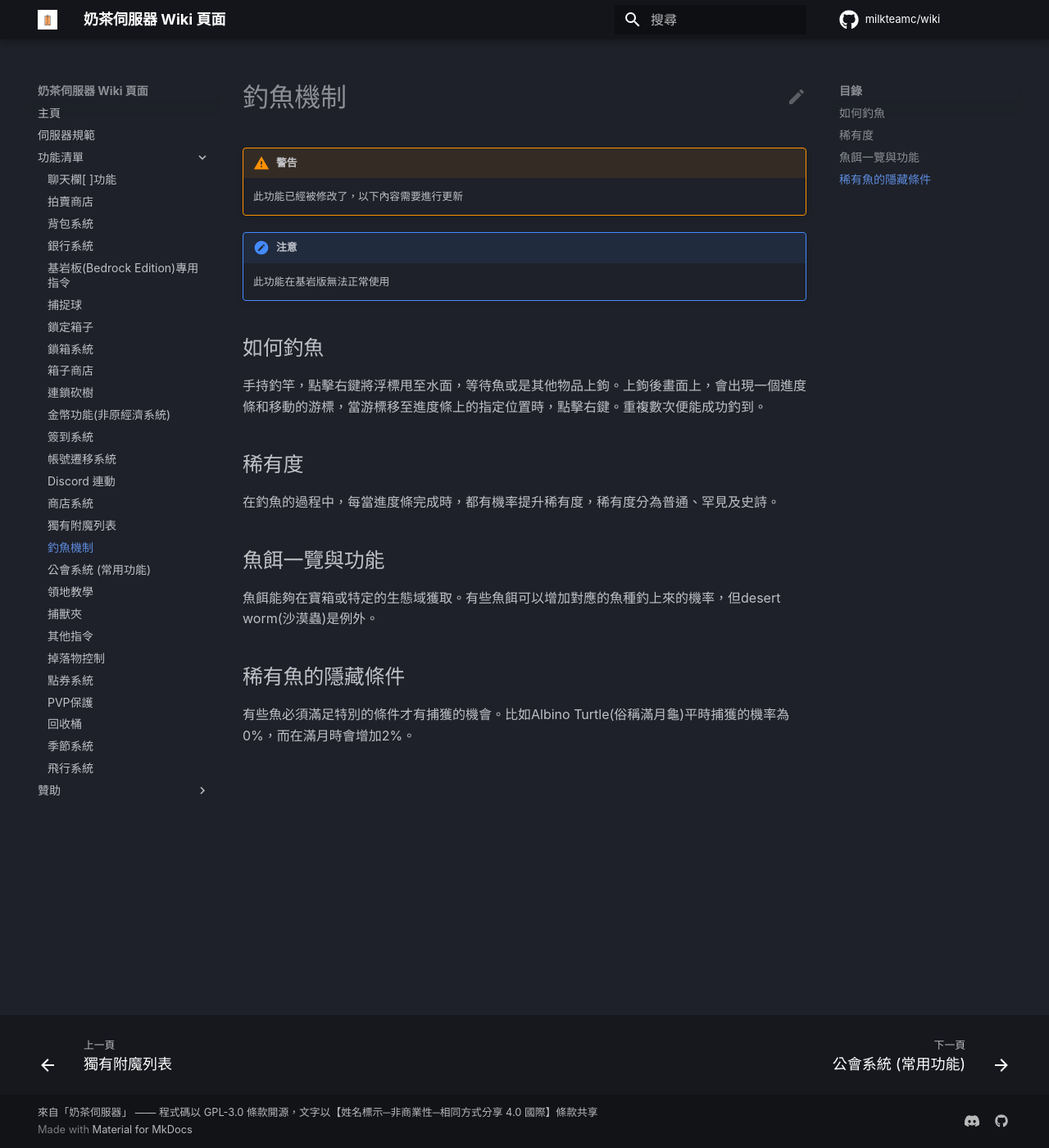
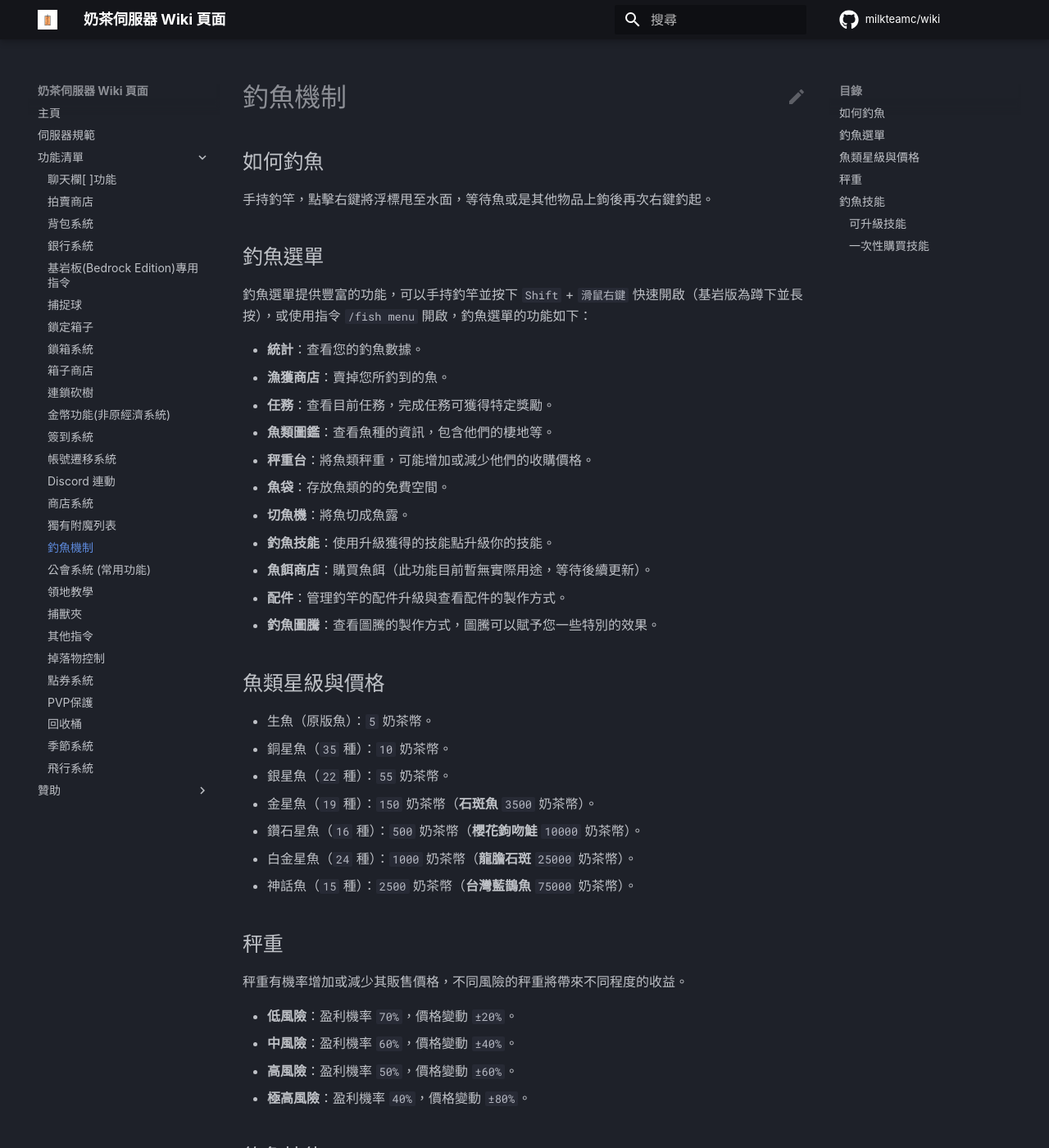
Before and after one commit to milkteamc/wiki, an MkDocs documentation site: the page built from docs/功能清單/fishing.md, in a window 1280 px wide and 1400 px high. Shown: the whole window at 82% size. Built offline with MkDocs 1.6.1 and Material for MkDocs 9.7.7, drawn with Linux system fonts in a browser that asks for light colours; some web fonts are replaced; plug-ins that fetch from the network failed and are left out; comment, search, counter and statistics services are not loaded; some of the changed text lies outside the part shown.

Commit message:
Update fishing.md (#12)

```diff
--- a/docs/功能清單/fishing.md
+++ b/docs/功能清單/fishing.md
@@ -1,13 +1,75 @@
 # 釣魚機制
-!!! warning "警告"
-    此功能已經被修改了，以下內容需要進行更新
-!!! 注意
-    此功能在基岩版無法正常使用
+
 ## 如何釣魚
-手持釣竿，點擊右鍵將浮標甩至水面，等待魚或是其他物品上鉤。上鉤後畫面上，會出現一個進度條和移動的游標，當游標移至進度條上的指定位置時，點擊右鍵。重複數次便能成功釣到。
-## 稀有度
-在釣魚的過程中，每當進度條完成時，都有機率提升稀有度，稀有度分為普通、罕見及史詩。
-## 魚餌一覽與功能
-魚餌能夠在寶箱或特定的生態域獲取。有些魚餌可以增加對應的魚種釣上來的機率，但desert worm(沙漠蟲)是例外。
-## 稀有魚的隱藏條件
-有些魚必須滿足特別的條件才有捕獲的機會。比如Albino Turtle(俗稱滿月龜)平時捕獲的機率為0%，而在滿月時會增加2%。
+
+手持釣竿，點擊右鍵將浮標甩至水面，等待魚或是其他物品上鉤後再次右鍵釣起。
+
+## 釣魚選單
+
+釣魚選單提供豐富的功能，可以手持釣竿並按下 `Shift` + `滑鼠右鍵` 快速開啟（基岩版為蹲下並長按），或使用指令 `/fish menu` 開啟，釣魚選單的功能如下：
+
+- **統計**：查看您的釣魚數據。
+- **漁獲商店**：賣掉您所釣到的魚。
+- **任務**：查看目前任務，完成任務可獲得特定獎勵。
+- **魚類圖鑑**：查看魚種的資訊，包含他們的棲地等。
+- **秤重台**：將魚類秤重，可能增加或減少他們的收購價格。
+- **魚袋**：存放魚類的的免費空間。
+- **切魚機**：將魚切成魚露。
+- **釣魚技能**：使用升級獲得的技能點升級你的技能。
+- **魚餌商店**：購買魚餌（此功能目前暫無實際用途，等待後續更新）。
+- **配件**：管理釣竿的配件升級與查看配件的製作方式。
+- **釣魚圖騰**：查看圖騰的製作方式，圖騰可以賦予您一些特別的效果。
+
+## 魚類星級與價格
+
+- 生魚（原版魚）：`5` 奶茶幣。
+- 銅星魚（`35` 種）：`10` 奶茶幣。
+- 銀星魚（`22` 種）：`55` 奶茶幣。
+- 金星魚（`19` 種）：`150` 奶茶幣（**石斑魚** `3500` 奶茶幣）。
+- 鑽石星魚（`16` 種）：`500` 奶茶幣（**櫻花鉤吻鮭** `10000` 奶茶幣）。
+- 白金星魚（`24` 種）：`1000` 奶茶幣（**龍膽石斑** `25000` 奶茶幣）。
+- 神話魚（`15` 種）：`2500` 奶茶幣（**台灣藍鵲魚** `75000` 奶茶幣）。
+
+## 秤重
+
+秤重有機率增加或減少其販售價格，不同風險的秤重將帶來不同程度的收益。
+
+- **低風險**：盈利機率 `70%`，價格變動 `±20%`。
+- **中風險**：盈利機率 `60%`，價格變動 `±40%`。
+- **高風險**：盈利機率 `50%`，價格變動 `±60%`。
+- **極高風險**：盈利機率 `40%`，價格變動 `±80%`。
+
+## 釣魚技能
+
+技能分為**可升級**與**一次性購買**兩種。
+
+### 可升級技能
+
+可升級技能需消耗技能點升級，投入越多點數遞減回報，技能列表如下：
+
+- **更佳切魚**：讓您從切魚中獲得更多魚露。（此技能與**精準切割**不疊加並獨立計算）
+- **幸運捕獲**：讓您釣魚時獲得更多魚露。（此加成與其他來源獨立計算）
+- **配件大師**：降低合成釣魚配件的成本。
+- **圖騰領袖**：讓您每次釣到魚時減少圖騰冷卻時間。（此技能與給予額外魚的配件（如**熱點**）不疊加）
+
+### 一次性購買技能
+
+一次性購買技能需固定技能點解鎖後永久有效，等級隨總釣魚等級提升，技能列表如下：
+
+- **神聖審判**（解鎖花費 `15` 技能點）：有機曾召喚神聖一擊引發海嘯，在海嘯內釣魚有 `0.1%` 機率雙倍獲得魚（每 `15` 釣魚等級提升 `0.2%`）。
+  - 同一玩家的多個海嘯無法共存。
+  - 其他玩家也可受益於您的海嘯。
+  - **熱點**等效果不與此疊加。
+  - 兩次神聖一擊間有 `10` 分鐘冷卻。
+- **部族吶喊**（解鎖花費 `15` 技能點）：讓在您的釣魚圖騰範圍內的其他玩家獲得 `7.5%` 總效果（每 `12` 釣魚等級提升 `7.5%`）。
+  - 此技能與圖騰效果不可疊加或重疊。
+  - 若同時在多個圖騰範圍內，優先使用自己的圖騰。
+  - 圖騰擁有者不會失去原有加成。
+- **連擊捕手**（解鎖花費 `15` 技能點）：隨著連擊數增加釣到稀有魚的機率，最大連擊 `10` 次（每 `12` 釣魚等級提升 `2` 次）。
+  - 每 `20` 次連擊 約等於 `10` 級**漁夫大師**。
+  - 若 `30` 秒未釣到魚，連擊重置。
+- **配件灌注**（解鎖花費 `15` 技能點）：此技能有 `2.5%` 機會退還部分合成配件時使用的物品（每 `8` 釣魚等級提升 `3.0%`）。
+  - 每個配方物品分別計算機率，例如 `5%` 退還，則每個物品有 `5%` 機率退還。
+  - 若退還，則退還材料的 `50%`。
+
+##
```
